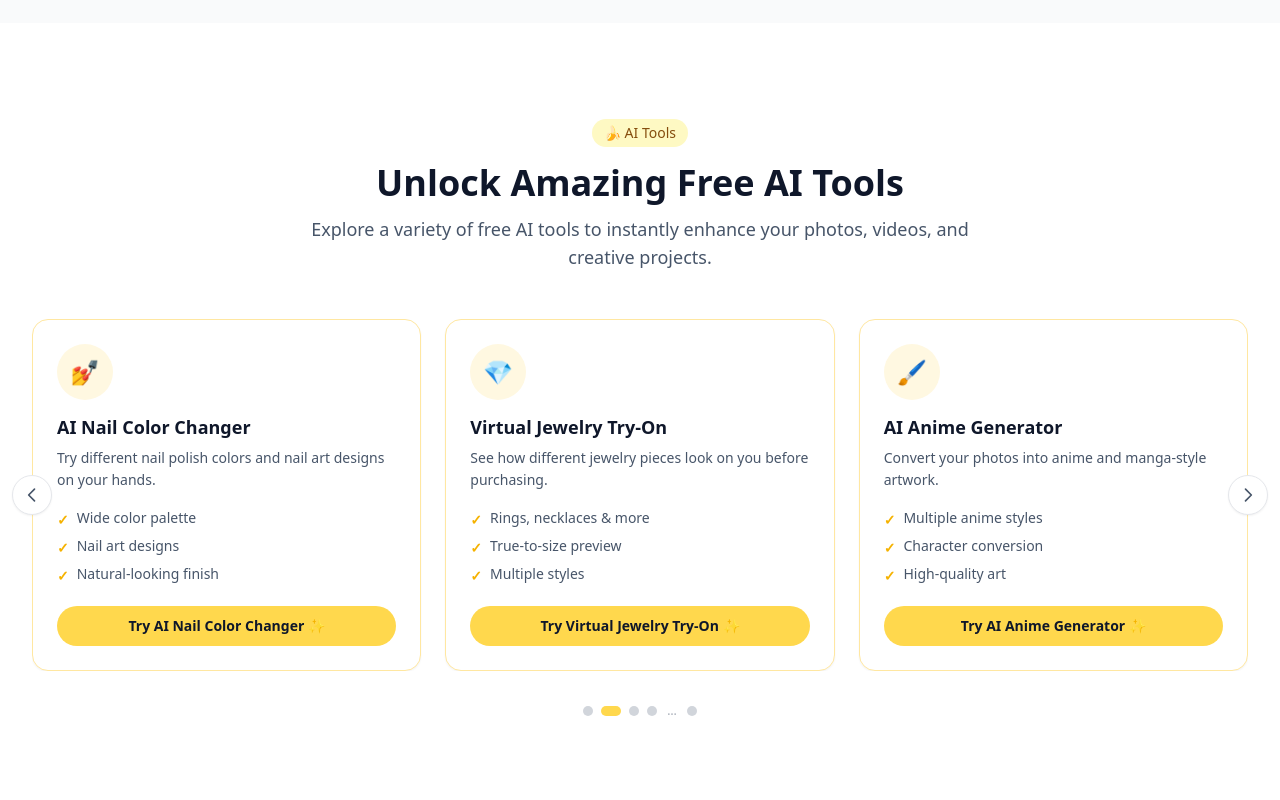
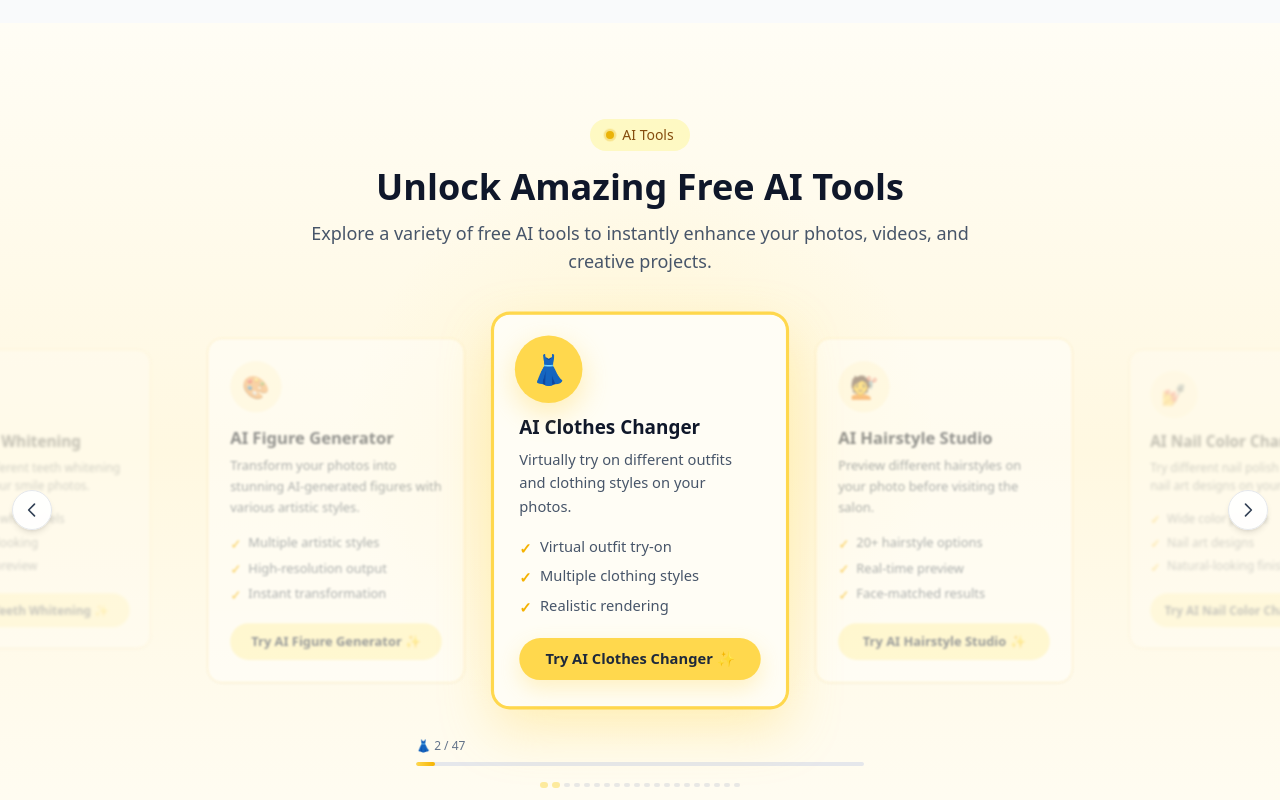
Before and after one commit to fifyrio/easynanobanana.com, a Next.js app: page /en/image-editor in a window 1280 px wide. Shown: the part 2360-3160 px from the top of the page. Built offline with nearby package versions, Linux system fonts and the light colour scheme; no server answers.

Commit message:
Redesign AI Tools Showcase with spotlight carousel and auto-dim animation effect

```diff
--- a/src/components/AiToolsShowcase.tsx
+++ b/src/components/AiToolsShowcase.tsx
@@ -60,50 +60,86 @@ const AI_TOOLS: AiTool[] = [
   { id: 'aiTeethWhitening', icon: '🦷', href: '/ai-image-effects/ai-teeth-whitening' },
 ];
 
-const ITEMS_PER_PAGE_LG = 3;
-const ITEMS_PER_PAGE_MD = 2;
-const ITEMS_PER_PAGE_SM = 1;
-const AUTO_ADVANCE_MS = 5000;
-const MAX_DOTS = 10;
+const TOTAL = AI_TOOLS.length;
+const AUTO_ADVANCE_MS = 3500;
 
-function ToolCard({ tool }: { tool: AiTool }) {
+function ToolCard({
+  tool,
+  isActive,
+  distance,
+  onClick,
+}: {
+  tool: AiTool;
+  isActive: boolean;
+  distance: number;
+  onClick: () => void;
+}) {
   const t = useTranslations('toolsShowcase');
   const tNav = useTranslations('common.navigation');
-
   const toolName = tNav(`dropdown.${tool.id}` as Parameters<typeof tNav>[0]);
 
+  const scale = isActive ? 1.05 : distance === 1 ? 0.92 : 0.85;
+  const cardOpacity = isActive ? 1 : distance === 1 ? 0.45 : 0.25;
+  const blur = isActive ? 0 : distance === 1 ? 1 : 2;
+
   return (
-    <article className="bg-white rounded-2xl border border-[#FFE7A1] shadow-sm hover:shadow-md transition-shadow duration-200 p-6 flex flex-col h-full">
-      {/* Icon */}
-      <div className="flex items-center justify-center w-14 h-14 rounded-full bg-[#FFF8E1] mb-4 shrink-0">
+    <article
+      onClick={onClick}
+      className="flex-shrink-0 flex flex-col h-full rounded-2xl border p-6 cursor-pointer select-none"
+      style={{
+        width: 'var(--card-w)',
+        opacity: cardOpacity,
+        transform: `scale(${scale})`,
+        filter: blur > 0 ? `blur(${blur}px)` : 'none',
+        borderColor: isActive ? '#FFD84D' : '#FFE7A1',
+        background: isActive ? '#FFFDF5' : '#ffffff',
+        boxShadow: isActive
+          ? '0 20px 50px rgba(255, 216, 77, 0.35), 0 0 0 2px #FFD84D'
+          : '0 1px 3px rgba(0,0,0,0.06)',
+        transition: 'all 0.5s cubic-bezier(0.4, 0, 0.2, 1)',
+        zIndex: isActive ? 10 : 5 - distance,
+      }}
+    >
+      <div
+        className="flex items-center justify-center w-14 h-14 rounded-full mb-4 shrink-0 transition-all duration-500"
+        style={{
+          background: isActive ? '#FFD84D' : '#FFF8E1',
+          transform: isActive ? 'scale(1.15)' : 'scale(1)',
+          boxShadow: isActive ? '0 8px 24px rgba(255,216,77,0.4)' : 'none',
+        }}
+      >
         <span className="text-2xl" role="img" aria-label={toolName}>
           {tool.icon}
         </span>
       </div>
 
-      {/* Title */}
       <h3 className="font-bold text-lg text-slate-900 mb-2 leading-tight">
         {toolName}
       </h3>
 
-      {/* Description */}
       <p className="text-sm text-slate-600 mb-4 leading-relaxed flex-grow">
         {t(`tools.${tool.id}.desc` as Parameters<typeof t>[0])}
       </p>
 
-      {/* Feature bullets */}
       <ul className="space-y-1.5 mb-5">
         {(['f1', 'f2', 'f3'] as const).map((fKey) => (
           <li key={fKey} className="flex items-start gap-2 text-sm text-slate-600">
-            <span className="text-[#f5b200] font-bold mt-0.5 shrink-0">✓</span>
+            <span className="text-[#f5b200] font-bold mt-0.5 shrink-0">&#10003;</span>
             <span>{t(`tools.${tool.id}.${fKey}` as Parameters<typeof t>[0])}</span>
           </li>
         ))}
       </ul>
 
-      {/* CTA */}
       <Link href={tool.href as Parameters<typeof Link>[0]['href']} prefetch={false}>
-        <span className="block w-full text-center bg-[#FFD84D] hover:bg-[#ffe062] text-slate-900 font-semibold rounded-full py-2.5 text-sm transition-colors duration-150 cursor-pointer">
+        <span
+          className="block w-full text-center font-semibold rounded-full py-2.5 text-sm transition-all duration-300 cursor-pointer"
+          style={{
+            background: isActive ? '#FFD84D' : '#FFF3B2',
+            color: '#1e293b',
+            boxShadow: isActive ? '0 8px 20px rgba(255,216,77,0.3)' : 'none',
+            transform: isActive ? 'translateY(-1px)' : 'none',
+          }}
+        >
           {t('cta', { tool: toolName })}
         </span>
       </Link>
@@ -113,70 +149,89 @@ function ToolCard({ tool }: { tool: AiTool }) {
 
 export default function AiToolsShowcase() {
   const t = useTranslations('toolsShowcase');
+  const [activeIndex, setActiveIndex] = useState(0);
+  const [isPaused, setIsPaused] = useState(false);
+  const trackRef = useRef<HTMLDivElement>(null);
+  const timerRef = useRef<ReturnType<typeof setInterval> | null>(null);
 
-  const [currentPage, setCurrentPage] = useState(0);
-  const [itemsPerPage, setItemsPerPage] = useState(ITEMS_PER_PAGE_LG);
-  const [isPaused, setIsPaused] = useState(false);
-  const autoAdvanceRef = useRef<ReturnType<typeof setInterval> | null>(null);
-
-  const totalPages = Math.ceil(AI_TOOLS.length / itemsPerPage);
-
-  // Responsive items per page
-  useEffect(() => {
-    function updateItemsPerPage() {
-      const w = window.innerWidth;
-      const next =
-        w >= 1024 ? ITEMS_PER_PAGE_LG :
-        w >= 768  ? ITEMS_PER_PAGE_MD :
-                    ITEMS_PER_PAGE_SM;
-      setItemsPerPage((prev) => {
-        if (prev !== next) setCurrentPage(0);
-        return next;
-      });
-    }
-
-    updateItemsPerPage();
-    window.addEventListener('resize', updateItemsPerPage);
-    return () => window.removeEventListener('resize', updateItemsPerPage);
+  const advance = useCallback(() => {
+    setActiveIndex((i) => (i + 1) % TOTAL);
   }, []);
 
-  const goToPage = useCallback((page: number) => {
-    setCurrentPage((page + totalPages) % totalPages);
-  }, [totalPages]);
-
-  const advance = useCallback(() => {
-    setCurrentPage((p) => (p + 1) % totalPages);
-  }, [totalPages]);
-
-  // Auto-advance
   useEffect(() => {
     if (isPaused) return;
-    autoAdvanceRef.current = setInterval(advance, AUTO_ADVANCE_MS);
+    timerRef.current = setInterval(advance, AUTO_ADVANCE_MS);
     return () => {
-      if (autoAdvanceRef.current) clearInterval(autoAdvanceRef.current);
+      if (timerRef.current) clearInterval(timerRef.current);
     };
   }, [isPaused, advance]);
 
-  const visibleTools = AI_TOOLS.slice(
-    currentPage * itemsPerPage,
-    currentPage * itemsPerPage + itemsPerPage,
-  );
+  // Compute visible window: show cards centered around activeIndex
+  // Desktop: 5 visible, Tablet: 3 visible, Mobile: 3 visible (center highlighted)
+  const getVisibleCount = () => {
+    if (typeof window === 'undefined') return 5;
+    return window.innerWidth >= 1024 ? 5 : 3;
+  };
 
-  // Dot pagination: show max MAX_DOTS dots with ellipsis logic
-  const dots = buildDots(currentPage, totalPages);
+  const [visibleCount, setVisibleCount] = useState(5);
+
+  useEffect(() => {
+    const update = () => setVisibleCount(getVisibleCount());
+    update();
+    window.addEventListener('resize', update);
+    return () => window.removeEventListener('resize', update);
+  }, []);
+
+  const wing = Math.floor(visibleCount / 2);
+
+  // Build the visible indices (wrapping around)
+  const visibleIndices: number[] = [];
+  for (let offset = -wing; offset <= wing; offset++) {
+    visibleIndices.push(((activeIndex + offset) % TOTAL + TOTAL) % TOTAL);
+  }
+
+  const goTo = useCallback((idx: number) => {
+    setActiveIndex(idx);
+    if (timerRef.current) clearInterval(timerRef.current);
+    if (!isPaused) {
+      timerRef.current = setInterval(() => {
+        setActiveIndex((i) => (i + 1) % TOTAL);
+      }, AUTO_ADVANCE_MS);
+    }
+  }, [isPaused]);
+
+  // Progress bar percentage
+  const progress = ((activeIndex + 1) / TOTAL) * 100;
 
   return (
     <section
-      className="bg-white py-16 md:py-24"
+      className="relative overflow-hidden py-16 md:py-24 transition-colors duration-700"
+      style={{
+        background: 'linear-gradient(180deg, #FFFDF5 0%, #FFF8E1 50%, #FFFDF5 100%)',
+      }}
       onMouseEnter={() => setIsPaused(true)}
       onMouseLeave={() => setIsPaused(false)}
       aria-label={t('title')}
     >
-      <div className="max-w-7xl mx-auto px-4 sm:px-6 lg:px-8">
+      {/* Subtle animated background glow following the active card */}
+      <div
+        className="absolute top-1/2 left-1/2 w-[600px] h-[600px] rounded-full pointer-events-none"
+        style={{
+          background: 'radial-gradient(circle, rgba(255,216,77,0.15) 0%, transparent 70%)',
+          transform: 'translate(-50%, -50%)',
+          transition: 'opacity 0.5s',
+        }}
+      />
+
+      <div className="relative max-w-7xl mx-auto px-4 sm:px-6 lg:px-8">
         {/* Header */}
         <header className="text-center mb-12">
-          <div className="inline-block bg-yellow-100 text-yellow-800 text-sm font-medium px-3 py-1 rounded-full mb-4">
-            🍌 AI Tools
+          <div className="inline-flex items-center gap-2 bg-yellow-100 text-yellow-800 text-sm font-medium px-4 py-1.5 rounded-full mb-4">
+            <span className="relative flex h-2 w-2">
+              <span className="animate-ping absolute inline-flex h-full w-full rounded-full bg-yellow-500 opacity-75" />
+              <span className="relative inline-flex rounded-full h-2 w-2 bg-yellow-500" />
+            </span>
+            AI Tools
           </div>
           <h2 className="text-3xl lg:text-4xl font-bold text-slate-900 mb-3">
             {t('title')}
@@ -186,97 +241,96 @@ export default function AiToolsShowcase() {
           </p>
         </header>
 
-        {/* Carousel wrapper */}
+        {/* Carousel track */}
         <div className="relative">
           {/* Prev arrow */}
           <button
-            onClick={() => goToPage(currentPage - 1)}
-            aria-label="Previous tools"
-            className="hidden md:flex absolute -left-5 top-1/2 -translate-y-1/2 z-10 w-10 h-10 items-center justify-center rounded-full border border-gray-200 bg-white shadow-sm hover:border-[#FFD84D] hover:shadow-md transition-all duration-150"
+            onClick={() => goTo(((activeIndex - 1) % TOTAL + TOTAL) % TOTAL)}
+            aria-label="Previous tool"
+            className="hidden md:flex absolute -left-3 lg:-left-5 top-1/2 -translate-y-1/2 z-20 w-10 h-10 items-center justify-center rounded-full border border-gray-200 bg-white/90 backdrop-blur shadow-md hover:border-[#FFD84D] hover:shadow-lg transition-all duration-200"
           >
-            <svg className="w-5 h-5 text-slate-600" fill="none" stroke="currentColor" viewBox="0 0 24 24">
+            <svg className="w-5 h-5 text-slate-700" fill="none" stroke="currentColor" viewBox="0 0 24 24">
               <path strokeLinecap="round" strokeLinejoin="round" strokeWidth={2} d="M15 19l-7-7 7-7" />
             </svg>
           </button>
 
-          {/* Cards */}
-          <div className="overflow-hidden">
-            <div
-              className="grid gap-6 transition-all duration-300"
-              style={{
-                gridTemplateColumns: `repeat(${itemsPerPage}, minmax(0, 1fr))`,
-              }}
-            >
-              {visibleTools.map((tool) => (
-                <ToolCard key={tool.id} tool={tool} />
-              ))}
-            </div>
+          {/* Cards container */}
+          <div
+            ref={trackRef}
+            className="flex items-stretch justify-center gap-4 lg:gap-6 overflow-visible px-2"
+            style={{
+              '--card-w': visibleCount >= 5 ? '280px' : visibleCount >= 3 ? '260px' : '280px',
+            } as React.CSSProperties}
+          >
+            {visibleIndices.map((toolIdx, i) => {
+              const offset = i - wing;
+              const distance = Math.abs(offset);
+              return (
+                <ToolCard
+                  key={`${toolIdx}-${activeIndex}`}
+                  tool={AI_TOOLS[toolIdx]}
+                  isActive={distance === 0}
+                  distance={distance}
+                  onClick={() => goTo(toolIdx)}
+                />
+              );
+            })}
           </div>
 
           {/* Next arrow */}
           <button
-            onClick={() => goToPage(currentPage + 1)}
-            aria-label="Next tools"
-            className="hidden md:flex absolute -right-5 top-1/2 -translate-y-1/2 z-10 w-10 h-10 items-center justify-center rounded-full border border-gray-200 bg-white shadow-sm hover:border-[#FFD84D] hover:shadow-md transition-all duration-150"
+            onClick={() => goTo((activeIndex + 1) % TOTAL)}
+            aria-label="Next tool"
+            className="hidden md:flex absolute -right-3 lg:-right-5 top-1/2 -translate-y-1/2 z-20 w-10 h-10 items-center justify-center rounded-full border border-gray-200 bg-white/90 backdrop-blur shadow-md hover:border-[#FFD84D] hover:shadow-lg transition-all duration-200"
           >
-            <svg className="w-5 h-5 text-slate-600" fill="none" stroke="currentColor" viewBox="0 0 24 24">
+            <svg className="w-5 h-5 text-slate-700" fill="none" stroke="currentColor" viewBox="0 0 24 24">
               <path strokeLinecap="round" strokeLinejoin="round" strokeWidth={2} d="M9 5l7 7-7 7" />
             </svg>
           </button>
         </div>
 
-        {/* Dot pagination */}
-        <nav className="flex items-center justify-center gap-2 mt-8" aria-label="Carousel pagination">
-          {dots.map((dot, i) =>
-            dot === 'ellipsis' ? (
-              <span key={`ellipsis-${i}`} className="text-gray-400 text-xs select-none px-0.5">
-                …
-              </span>
-            ) : (
+        {/* Progress bar + counter */}
+        <div className="mt-10 max-w-md mx-auto">
+          <div className="flex items-center justify-between text-xs text-slate-500 mb-2">
+            <span className="font-medium">{AI_TOOLS[activeIndex].icon} {activeIndex + 1} / {TOTAL}</span>
+            <span className={`transition-opacity duration-300 ${isPaused ? 'opacity-100' : 'opacity-0'}`}>
+              Paused
+            </span>
+          </div>
+          <div className="h-1 bg-gray-200 rounded-full overflow-hidden">
+            <div
+              className="h-full bg-gradient-to-r from-[#FFD84D] to-[#f5b200] rounded-full"
+              style={{
+                width: `${progress}%`,
+                transition: 'width 0.5s ease-out',
+              }}
+            />
+          </div>
+        </div>
+
+        {/* Dot indicators - compact, showing a subset */}
+        <nav className="flex items-center justify-center gap-1 mt-4" aria-label="Tool navigation">
+          {Array.from({ length: Math.min(TOTAL, 20) }, (_, i) => {
+            const idx = Math.round((i / 19) * (TOTAL - 1));
+            const isNear = Math.abs(activeIndex - idx) <= 2;
+            const isExact = idx === activeIndex;
+            return (
               <button
-                key={dot}
-                onClick={() => goToPage(dot as number)}
-                aria-label={`Go to page ${(dot as number) + 1}`}
-                aria-current={dot === currentPage ? 'true' : undefined}
-                className={`rounded-full transition-all duration-150 ${
-                  dot === currentPage
-                    ? 'bg-[#FFD84D] w-5 h-2.5'
-                    : 'bg-gray-300 hover:bg-gray-400 w-2.5 h-2.5'
-                }`}
+                key={idx}
+                onClick={() => goTo(idx)}
+                aria-label={`Go to tool ${idx + 1}`}
+                className="rounded-full transition-all duration-300"
+                style={{
+                  width: isExact ? 20 : isNear ? 8 : 6,
+                  height: isExact ? 8 : isNear ? 6 : 4,
+                  background: isExact ? '#FFD84D' : isNear ? '#fde68a' : '#d1d5db',
+                  opacity: isExact ? 1 : isNear ? 0.8 : 0.5,
+                }}
               />
-            )
-          )}
+            );
+          })}
         </nav>
-
-        {/* Mobile swipe hint */}
-        <p className="text-center text-xs text-slate-400 mt-3 md:hidden">
-          {currentPage + 1} / {totalPages}
-        </p>
       </div>
     </section>
   );
 }
-
-type Dot = number | 'ellipsis';
-
-function buildDots(current: number, total: number): Dot[] {
-  if (total <= MAX_DOTS) {
-    return Array.from({ length: total }, (_, i) => i);
-  }
-
-  const dots: Dot[] = [];
-  const wing = 2; // pages shown around current
-
-  dots.push(0);
-
-  const start = Math.max(1, current - wing);
-  const end = Math.min(total - 2, current + wing);
-
-  if (start > 1) dots.push('ellipsis');
-  for (let i = start; i <= end; i++) dots.push(i);
-  if (end < total - 2) dots.push('ellipsis');
-
-  dots.push(total - 1);
-
-  return dots;
-}
```
